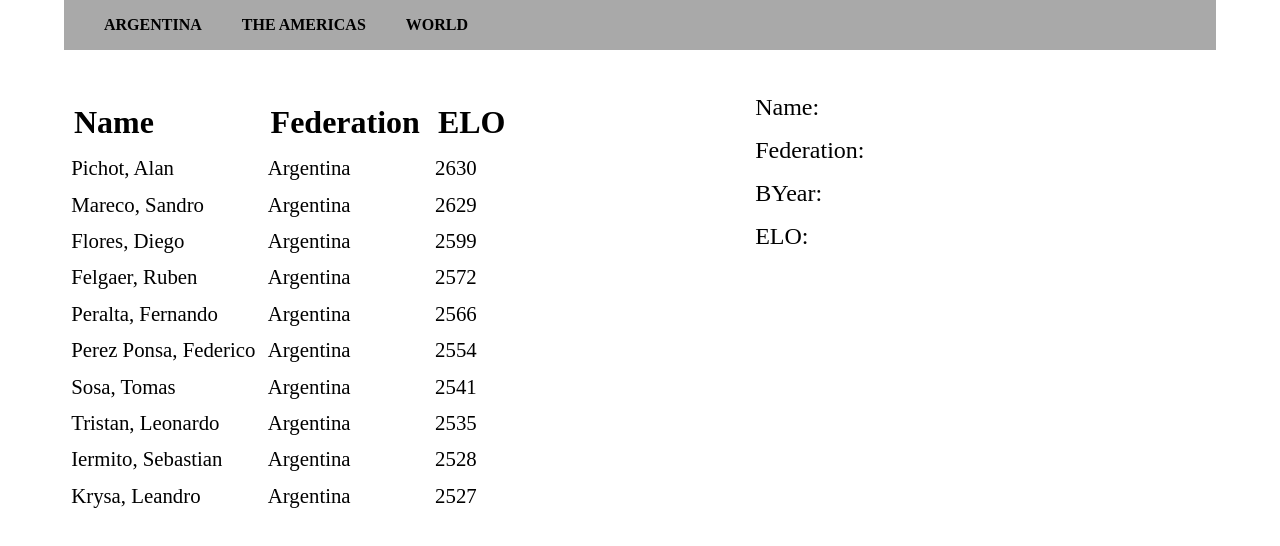
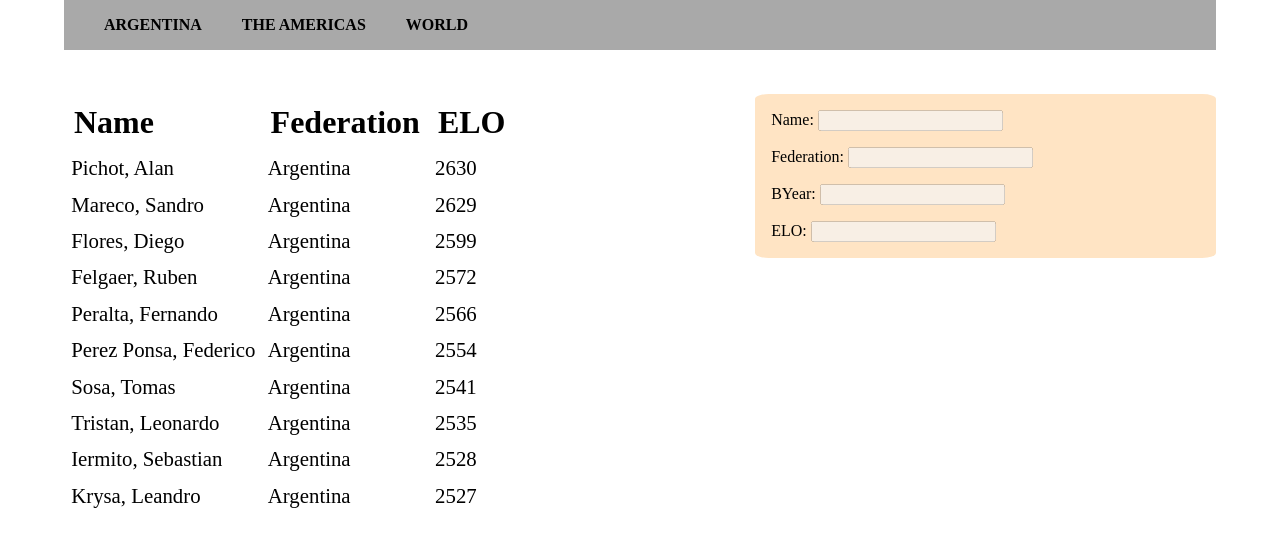
Before and after one commit to spizzirri/CHARLA-PRUEBAS-FRONTEND, an Angular app in the folder pruebas-frontend/: page / in a window 1280 px wide. Shown: the top 546 px of the page. Built offline with nearby package versions, Linux system fonts and the light colour scheme.

Commit message:
muestra detalles de una fila al hacer click

```diff
--- a/pruebas-frontend/src/app/players-list/players-list.component.html
+++ b/pruebas-frontend/src/app/players-list/players-list.component.html
@@ -7,7 +7,7 @@
         </thead>
 
         <tbody>
-            <tr *ngFor="let player of players">
+            <tr *ngFor="let player of players" (click)="setClickedPlayer(player)">
                 <td>{{ player.name }}</td>
                 <td>{{ player.federation }}</td>
                 <td>{{ player.ELO }}</td>
--- a/pruebas-frontend/src/app/players-list/players-list.component.scss
+++ b/pruebas-frontend/src/app/players-list/players-list.component.scss
@@ -8,6 +8,10 @@ table {
         font-size: 1.3em;
         height: 1.5em;
 
+        &:hover{
+            background-color: antiquewhite;
+        }
+
         td{
             padding: 0.25em;
         }
--- a/pruebas-frontend/src/app/players-list/players-list.component.ts
+++ b/pruebas-frontend/src/app/players-list/players-list.component.ts
@@ -24,6 +24,9 @@ export class PlayersListComponent implements OnInit, OnDestroy {
       );
   }
 
+  setClickedPlayer(player:Player){
+    this.playersService.setPlayer(player);
+  }
 
   ngOnDestroy(){
     if(!this.playersSubscription.closed)
--- a/pruebas-frontend/src/app/shared/details-panel/details-panel.component.html
+++ b/pruebas-frontend/src/app/shared/details-panel/details-panel.component.html
@@ -1,6 +1,6 @@
 <section>
-    <span> Name: </span>
-    <span> Federation: </span>
-    <span> BYear: </span>
-    <span> ELO: </span>
+    <label for="name"> Name: <input id="name" readonly disabled type="text" [(ngModel)]="player.name"> </label>
+    <label for="federation"> Federation: <input id="federation" readonly disabled type="text" [(ngModel)]="player.federation"> </label>
+    <label for="byear"> BYear: <input id="byear" readonly disabled type="text" [(ngModel)]="player.Byear"> </label>
+    <label for="elo"> ELO: <input id="elo" readonly disabled type="text" [(ngModel)]="player.ELO"></label>
 </section>
--- a/pruebas-frontend/src/app/shared/details-panel/details-panel.component.scss
+++ b/pruebas-frontend/src/app/shared/details-panel/details-panel.component.scss
@@ -3,6 +3,10 @@ section{
     flex-direction: column;
     gap: 1em;
 
+    background-color: bisque;
+    border-radius: 3%;
+    padding: 1em;
+
     span{
         font-size: 1.5em;
     }
--- a/pruebas-frontend/src/app/shared/details-panel/details-panel.component.ts
+++ b/pruebas-frontend/src/app/shared/details-panel/details-panel.component.ts
@@ -1,15 +1,31 @@
-import { Component, OnInit } from '@angular/core';
+import { Component, OnDestroy, OnInit } from '@angular/core';
+import { FormControl, FormGroup } from '@angular/forms';
+import { Subscription } from 'rxjs';
+import { Player } from 'src/app/models/player';
+import { PlayersService } from '../services/players.service';
 
 @Component({
   selector: 'app-details-panel',
   templateUrl: './details-panel.component.html',
   styleUrls: ['./details-panel.component.scss']
 })
-export class DetailsPanelComponent implements OnInit {
+export class DetailsPanelComponent implements OnInit, OnDestroy {
 
-  constructor() { }
+  private playersSubscription: Subscription = Subscription.EMPTY;
+  public player:Player;
+
+  constructor(private playersService:PlayersService) {
+    this.player = { Byear: "", ELO: "", federation: "", name: "" };
+  }
 
   ngOnInit(): void {
+
+    this.playersService.getPlayer$()
+      .subscribe(player => this.player = player)
   }
 
+  ngOnDestroy(){
+    if(!this.playersSubscription.closed)
+      this.playersSubscription.unsubscribe();
+  }
 }
--- a/pruebas-frontend/src/app/shared/services/players.service.ts
+++ b/pruebas-frontend/src/app/shared/services/players.service.ts
@@ -1,15 +1,27 @@
 import { HttpClient } from '@angular/common/http';
 import { Injectable } from '@angular/core';
-import { Observable } from 'rxjs';
+import { Subject, Observable } from 'rxjs';
+import { Player } from 'src/app/models/player';
 
 @Injectable({
   providedIn: 'root'
 })
 export class PlayersService {
 
-  constructor(private http:HttpClient) { }
+  private regions:Array<string> = ["ame", "arg", "wrd"];
+  private subject:Subject<Player>;
 
-  private regions:Array<string> = ["ame", "arg", "wrd"]
+  constructor(private http:HttpClient) {
+    this.subject = new Subject<Player>();
+  }
+
+  getPlayer$():Observable<Player>{
+    return this.subject.asObservable();
+  }
+
+  setPlayer(player:Player){
+    this.subject.next(player);
+  }
 
   getListBy(region:string):Observable<any>{
 
@@ -18,4 +30,6 @@ export class PlayersService {
     else
       throw new Error("Invalid Region")
   }
+
+
 }
--- a/pruebas-frontend/src/app/shared/share.module.ts
+++ b/pruebas-frontend/src/app/shared/share.module.ts
@@ -4,6 +4,7 @@ import { HttpClientModule } from '@angular/common/http';
 import { DetailsPanelComponent } from './details-panel/details-panel.component';
 import { NavigationPanelComponent } from './navigation-panel/navigation-panel.component';
 import { RouterModule } from '@angular/router';
+import { FormsModule } from '@angular/forms';
 
 @NgModule({
   declarations: [
@@ -12,6 +13,7 @@ import { RouterModule } from '@angular/router';
   ],
   imports: [
     CommonModule,
+    FormsModule,
     RouterModule,
     HttpClientModule
   ],
--- a/pruebas-frontend/src/assets/top-arg-players.json
+++ b/pruebas-frontend/src/assets/top-arg-players.json
@@ -3,60 +3,60 @@
         "name": "Pichot, Alan",
         "federation": "Argentina",
         "ELO": "2630",
-        "B-Year": "1998"
+        "Byear": "1998"
     },
     {
         "name": "Mareco, Sandro",
         "federation": "Argentina",
         "ELO": "2629",
-        "B-Year": "1987"
+        "Byear": "1987"
     },
     {
         "name": "Flores, Diego",
         "federation": "Argentina",
         "ELO": "2599",
-        "B-Year": "1982"
+        "Byear": "1982"
     },
     {
         "name": "Felgaer, Ruben",
         "federation": "Argentina",
         "ELO": "2572",
-        "B-Year": "1981"
+        "Byear": "1981"
     },
     {
         "name": "Peralta, Fernando",
         "federation": "Argentina",
         "ELO": "2566",
-        "B-Year": "1979"
+        "Byear": "1979"
     },
     {
         "name": "Perez Ponsa, Federico",
         "federation": "Argentina",
         "ELO": "2554",
-        "B-Year": "1993"
+        "Byear": "1993"
     },
     {
         "name": "Sosa, Tomas",
         "federation": "Argentina",
         "ELO": "2541",
-        "B-Year": "1998"
+        "Byear": "1998"
     },
     {
         "name": "Tristan, Leonardo",
         "federation": "Argentina",
         "ELO": "2535",
-        "B-Year": "1989"
+        "Byear": "1989"
     },
     {
         "name": "Iermito, Sebastian",
         "federation": "Argentina",
         "ELO": "2528",
-        "B-Year": "1993"
+        "Byear": "1993"
     },
     {
         "name": "Krysa, Leandro",
         "federation": "Argentina",
         "ELO": "2527",
-        "B-Year": "1992"
+        "Byear": "1992"
     }
 ]
```
Also changed, not shown: pruebas-frontend/src/assets/top-ame-players.json (+10 -10 lines), pruebas-frontend/src/assets/top-wrd-players.json (+10 -10 lines).
